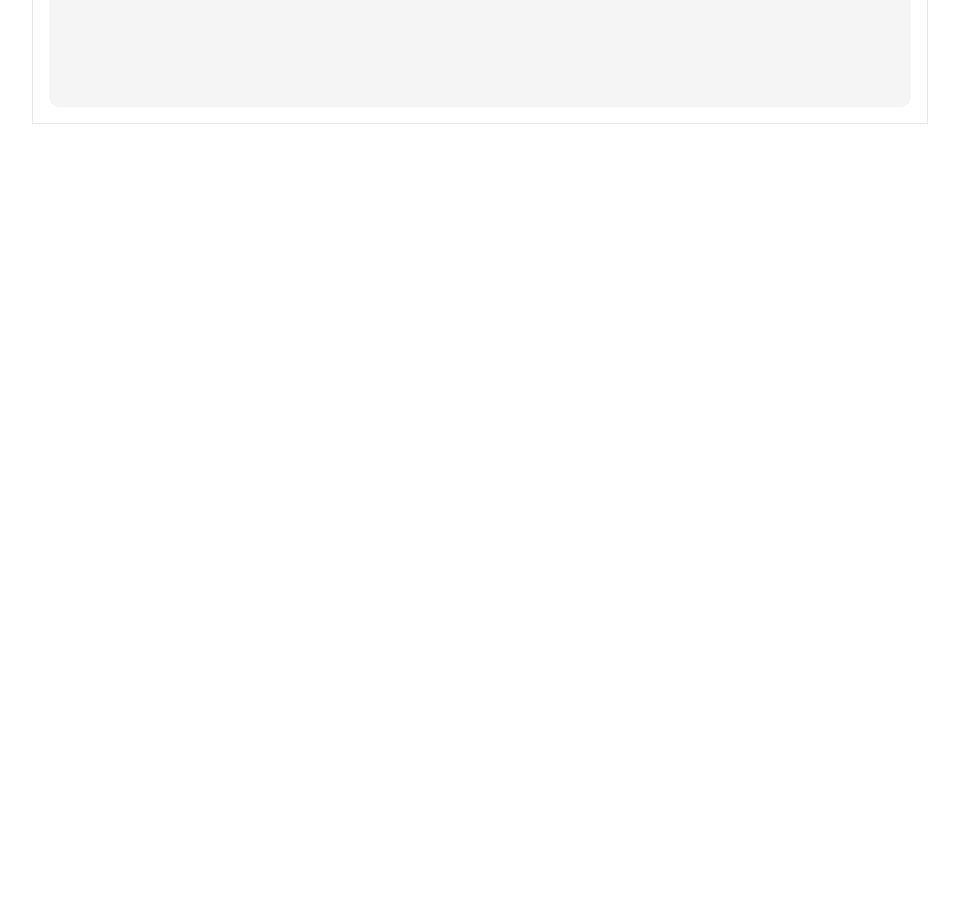
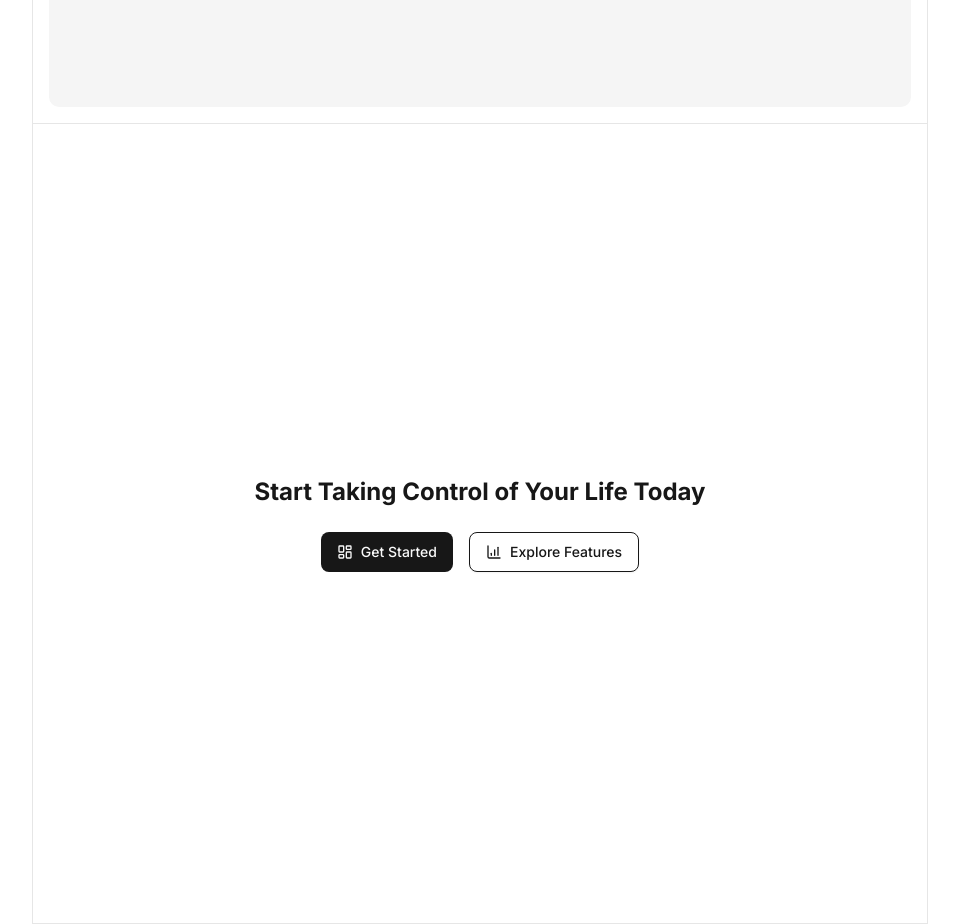
Before and after one commit to tasha-dev/evolveos, a Next.js app: page / in a window 1280 px wide. Shown: the part 1800-2724 px from the top of the page, without its empty margins (160-1119 px from the left). Before the commit the page ends 1924 px from the top, so only its background shows below. Built offline with nearby package versions, Linux system fonts and the light colour scheme.

Commit message:
added cta section of home page

```diff
--- a/app/layout.tsx
+++ b/app/layout.tsx
@@ -77,7 +77,7 @@ export default function RootLayout({ children }: RootLayoutProps) {
       <ThemeProvider>
         <body
           className={cn(
-            "bg-background text-foreground overflow-y-auto overflow-x-hidden",
+            "bg-background text-foreground overflow-y-auto overflow-x-hidden scroll-smooth",
             interFont.className,
           )}
         >
--- a/app/page.tsx
+++ b/app/page.tsx
@@ -1,6 +1,7 @@
 // Codes by mahdi tasha
 // Importing part
 import Header from "@/component/header";
+import CTA from "@/component/section/home/cta";
 import Feature from "@/component/section/home/feature";
 import Hero from "@/component/section/home/hero";
 import VisualDemo from "@/component/section/home/visualDemo";
@@ -16,6 +17,7 @@ export default function HomePage() {
       <Feature />
       <Why />
       <VisualDemo />
+      <CTA />
     </>
   );
 }
--- /dev/null
+++ b/component/section/home/cta.tsx
@@ -0,0 +1,33 @@
+// Codes by mahdi tasha
+// Importing part
+import { Button } from "@/component/ui/button";
+import { ChartColumnIncreasing, LayoutDashboard } from "lucide-react";
+import Link from "next/link";
+
+// Creating and exporting Call to action section of home page as default
+export default function CTA() {
+  // Returning JSX
+  return (
+    <section className="max-w-4xl border-x border-foreground/10 mx-auto border-b h-dvh flex items-center justify-center">
+      <main className="prose dark:prose-invert prose-neutral p-4 max-w-full ">
+        <h2 className="mt-0 text-center">
+          Start Taking Control of Your Life Today
+        </h2>
+        <div className="flex items-center justify-center flex-wrap gap-4">
+          <Button asChild size="lg">
+            <Link href="/dashboard" className="no-underline">
+              <LayoutDashboard />
+              Get Started
+            </Link>
+          </Button>
+          <Button asChild size="lg" variant={"outline"}>
+            <Link href="/#feature" className="no-underline">
+              <ChartColumnIncreasing />
+              Explore Features
+            </Link>
+          </Button>
+        </div>
+      </main>
+    </section>
+  );
+}
--- a/component/section/home/feature.tsx
+++ b/component/section/home/feature.tsx
@@ -51,7 +51,10 @@ const cards: {
 export default function Feature() {
   // Returning JSX
   return (
-    <section className="max-w-4xl border-x border-foreground/10 mx-auto border-b">
+    <section
+      className="max-w-4xl border-x border-foreground/10 mx-auto border-b"
+      id="feature"
+    >
       <main className="prose dark:prose-invert prose-neutral p-4 max-w-full">
         <h2 className="mt-0">
           Everything You Need to Take Control of Your Life
```
